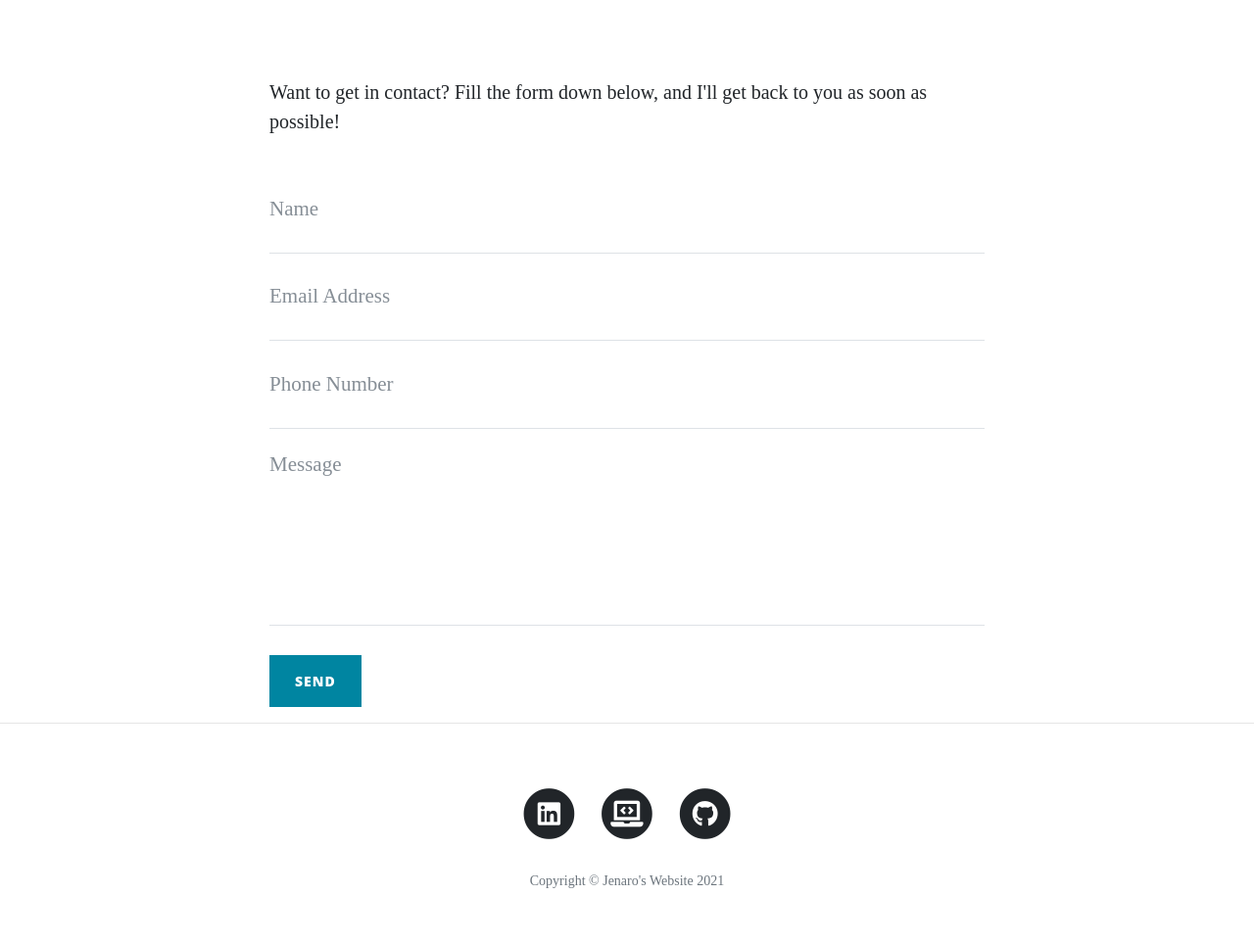
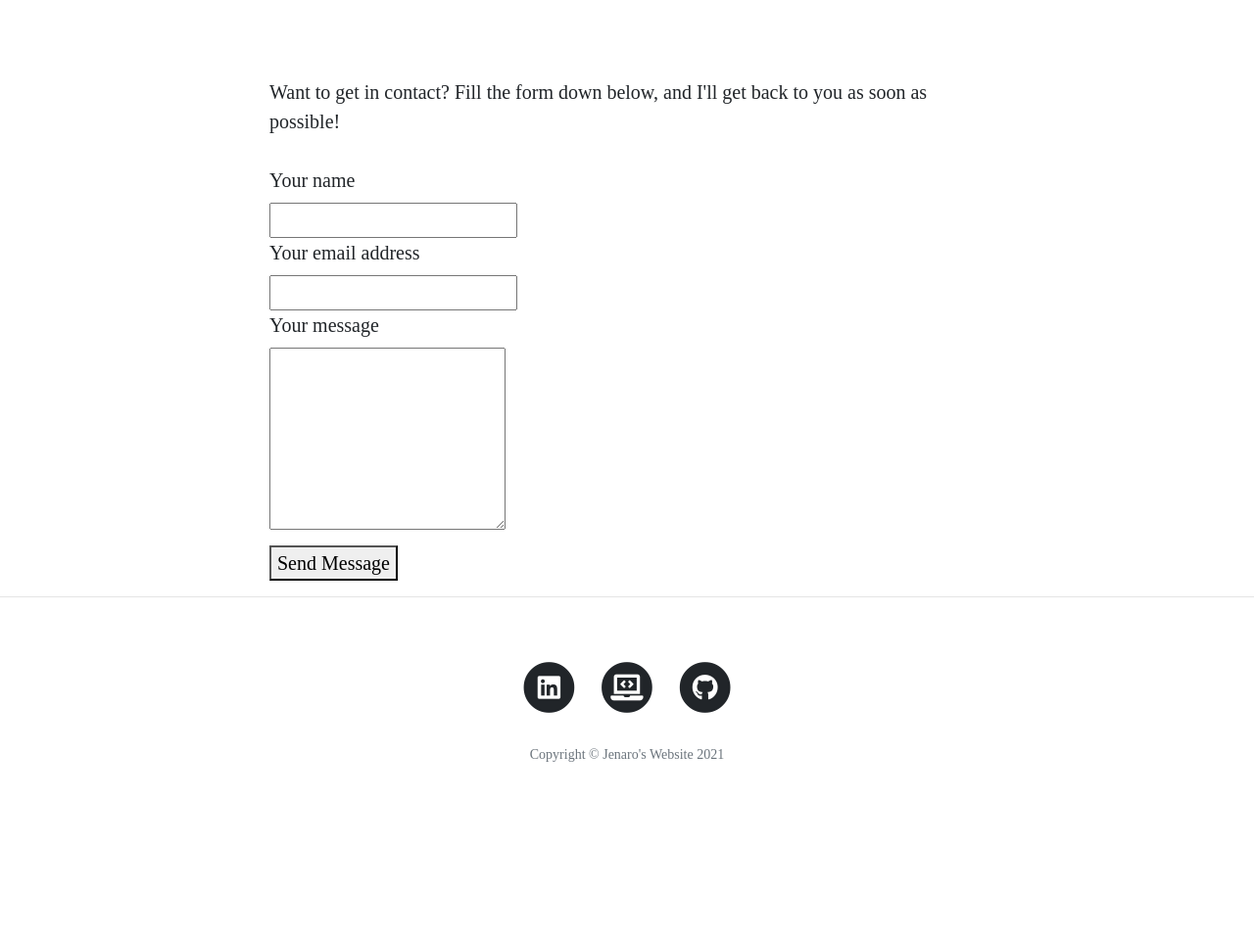
Before and after one commit to Jenaro98/blog_v1, a Flask app: page /contact in a window 1280 px wide. Shown: the part 821-1783 px from the top of the page at 98% size. After the commit the page ends 1599 px from the top, so only its background shows below. Run offline with Flask 2, Linux system fonts and the light colour scheme; some libraries are stand-ins or nearby versions.

Commit message:
added new form

```diff
--- a/main.py
+++ b/main.py
@@ -18,6 +18,8 @@ OWN_PASSWORD = os.environ.get("PASSWORD")
 
 app = Flask(__name__)
 app.config['SECRET_KEY'] = os.environ.get("SECRET_KEY")
+app.config['MAILGUN_KEY'] =  os.environ.get("MAILGUN_KEY")
+app.config['MAILGUN_DOMAIN'] = os.environ.get("MAILGUN_DOMAIN")
 ckeditor = CKEditor(app)
 Bootstrap(app)
 gravatar = Gravatar(app, size=30, rating='g', default='retro', force_default=False, force_lower=False, use_ssl=False, base_url=None)
@@ -190,10 +192,21 @@ def contact():
 
 def send_email(name, email, phone, message):
     email_message = f"Subject:New Message\n\nName: {name}\nEmail: {email}\nPhone: {phone}\nMessage:{message}"
-    with smtplib.SMTP("smtp.gmail.com",port=587) as connection:
-        connection.starttls()
-        connection.login(OWN_EMAIL, OWN_PASSWORD)
-        connection.sendmail(OWN_EMAIL, OWN_EMAIL, email_message)
+    # with smtplib.SMTP("smtp.gmail.com",port=587) as connection:
+    #     connection.starttls()
+    #     connection.login(OWN_EMAIL, OWN_PASSWORD)
+    #     connection.sendmail(OWN_EMAIL, OWN_EMAIL, email_message)
+    r = requests.post("https://api.mailgun.net/v2/%s/messages" % app.config['MAILGUN_DOMAIN'],
+             auth=("api", app.config['MAILGUN_KEY']),
+             data={
+                 "from": from_address,
+                 "to": to_address,
+                 "subject": subject,
+                 "text": plaintext,
+                 "html": html
+             }
+             )
+    return r
 
 
 @app.route("/new-post", methods=["GET", "POST"])
--- a/templates/contact.html
+++ b/templates/contact.html
@@ -27,38 +27,66 @@
         <!-- Contact Form - Enter your email address on line 19 of the mail/contact_me.php file to make this form work. -->
         <!-- WARNING: Some web hosts do not allow emails to be sent through forms to common mail hosts like Gmail or Yahoo. It's recommended that you use a private domain email address! -->
         <!-- To use the contact form, your site must be on a live web host with PHP! The form will not work locally! -->
-         <form name="sentMessage" id="contactForm" action="{{ url_for('contact') }}" method="post" novalidate>
-          <div class="control-group">
-            <div class="form-group floating-label-form-group controls">
-              <label>Name</label>
-              <input type="text" name="name" class="form-control" placeholder="Name" id="name" required data-validation-required-message="Please enter your name.">
-              <p class="help-block text-danger"></p>
+<!--         <form name="sentMessage" id="contactForm" action="{{ url_for('contact') }}" method="post" novalidate>-->
+<!--          <div class="control-group">-->
+<!--            <div class="form-group floating-label-form-group controls">-->
+<!--              <label>Name</label>-->
+<!--              <input type="text" name="name" class="form-control" placeholder="Name" id="name" required data-validation-required-message="Please enter your name.">-->
+<!--              <p class="help-block text-danger"></p>-->
+<!--            </div>-->
+<!--          </div>-->
+<!--          <div class="control-group">-->
+<!--            <div class="form-group floating-label-form-group controls">-->
+<!--              <label>Email Address</label>-->
+<!--              <input type="email" name="email" class="form-control" placeholder="Email Address" id="email" required data-validation-required-message="Please enter your email address.">-->
+<!--              <p class="help-block text-danger"></p>-->
+<!--            </div>-->
+<!--          </div>-->
+<!--          <div class="control-group">-->
+<!--            <div class="form-group col-xs-12 floating-label-form-group controls">-->
+<!--              <label>Phone Number</label>-->
+<!--              <input type="tel" name="phone" class="form-control" placeholder="Phone Number" id="phone" required data-validation-required-message="Please enter your phone number.">-->
+<!--              <p class="help-block text-danger"></p>-->
+<!--            </div>-->
+<!--          </div>-->
+<!--          <div class="control-group">-->
+<!--            <div class="form-group floating-label-form-group controls">-->
+<!--              <label>Message</label>-->
+<!--              <textarea rows="5" name="message" class="form-control" placeholder="Message" id="message" required data-validation-required-message="Please enter a message."></textarea>-->
+<!--              <p class="help-block text-danger"></p>-->
+<!--            </div>-->
+<!--          </div>-->
+<!--          <br>-->
+<!--          <div id="success"></div>-->
+<!--          <button type="submit" class="btn btn-primary" id="sendMessageButton">Send</button>-->
+<!--        </form>-->
+           <form name="contact" id="fcf-form-id" class="fcf-form-class" method="post" netlify-honeypot="bot-field" data-netlify-recaptcha="true" data-netlify="true" >
+
+                                            <div class="fcf-form-group">
+                                                <label for="Name" class="fcf-label">Your name</label>
+                                                <div class="fcf-input-group">
+                                                    <input type="text" id="Name" name="Name" class="fcf-form-control" required>
                                                 </div>
                                             </div>
-          <div class="control-group">
-            <div class="form-group floating-label-form-group controls">
-              <label>Email Address</label>
-              <input type="email" name="email" class="form-control" placeholder="Email Address" id="email" required data-validation-required-message="Please enter your email address.">
-              <p class="help-block text-danger"></p>
+
+                                            <div class="fcf-form-group">
+                                                <label for="Email" class="fcf-label">Your email address</label>
+                                                <div class="fcf-input-group">
+                                                    <input type="email" id="Email" name="Email" class="fcf-form-control" required>
                                                 </div>
                                             </div>
-          <div class="control-group">
-            <div class="form-group col-xs-12 floating-label-form-group controls">
-              <label>Phone Number</label>
-              <input type="tel" name="phone" class="form-control" placeholder="Phone Number" id="phone" required data-validation-required-message="Please enter your phone number.">
-              <p class="help-block text-danger"></p>
+
+                                            <div class="fcf-form-group">
+                                                <label for="Message" class="fcf-label">Your message</label>
+                                                <div class="fcf-input-group">
+                                                    <textarea id="Message" name="Message" class="fcf-form-control" rows="6" maxlength="3000" required></textarea>
                                                 </div>
                                             </div>
-          <div class="control-group">
-            <div class="form-group floating-label-form-group controls">
-              <label>Message</label>
-              <textarea rows="5" name="message" class="form-control" placeholder="Message" id="message" required data-validation-required-message="Please enter a message."></textarea>
-              <p class="help-block text-danger"></p>
+                                            <div data-netlify-recaptcha="true" id="centercap" class="mb-2"></div>
+                                            <div class="fcf-form-group">
+                                                <button type="submit" id="fcf-button" class="fcf-btn fcf-btn-primary fcf-btn-lg fcf-btn-block">Send Message</button>
                                             </div>
-          </div>
-          <br>
-          <div id="success"></div>
-          <button type="submit" class="btn btn-primary" id="sendMessageButton">Send</button>
+
                                         </form>
       </div>
     </div>
```
Lines whose indentation alone changed are shown as unchanged.
